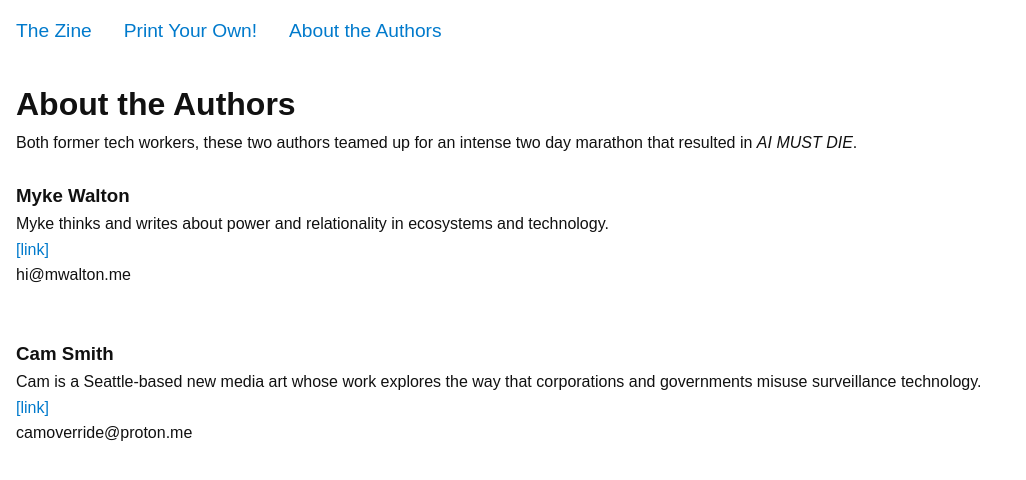
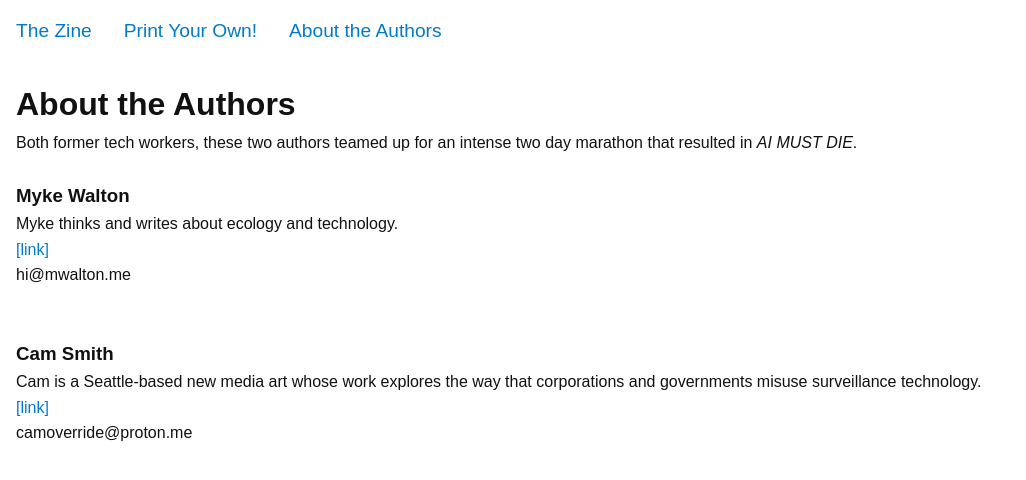
Before and after one commit to camoverride/ai_must_die, a Jekyll site: the page built from about.html, in a window 1280 px wide. Shown: the top 480 px of the page, without its empty margins (0-1026 px from the left). Built offline with Jekyll 4.4.1, drawn with Linux system fonts in a browser that asks for light colours.

Commit message:
update to myke's bio

```diff
--- a/about.html
+++ b/about.html
@@ -13,7 +13,7 @@ title: About the Authors
 
 <h3>Myke Walton</h3>
 <p>
-    Myke thinks and writes about power and relationality in ecosystems and technology.
+    Myke thinks and writes about ecology and technology.
 </p>
 <p>
     <a href="https://mwalton.me/">[link]</a>
```
